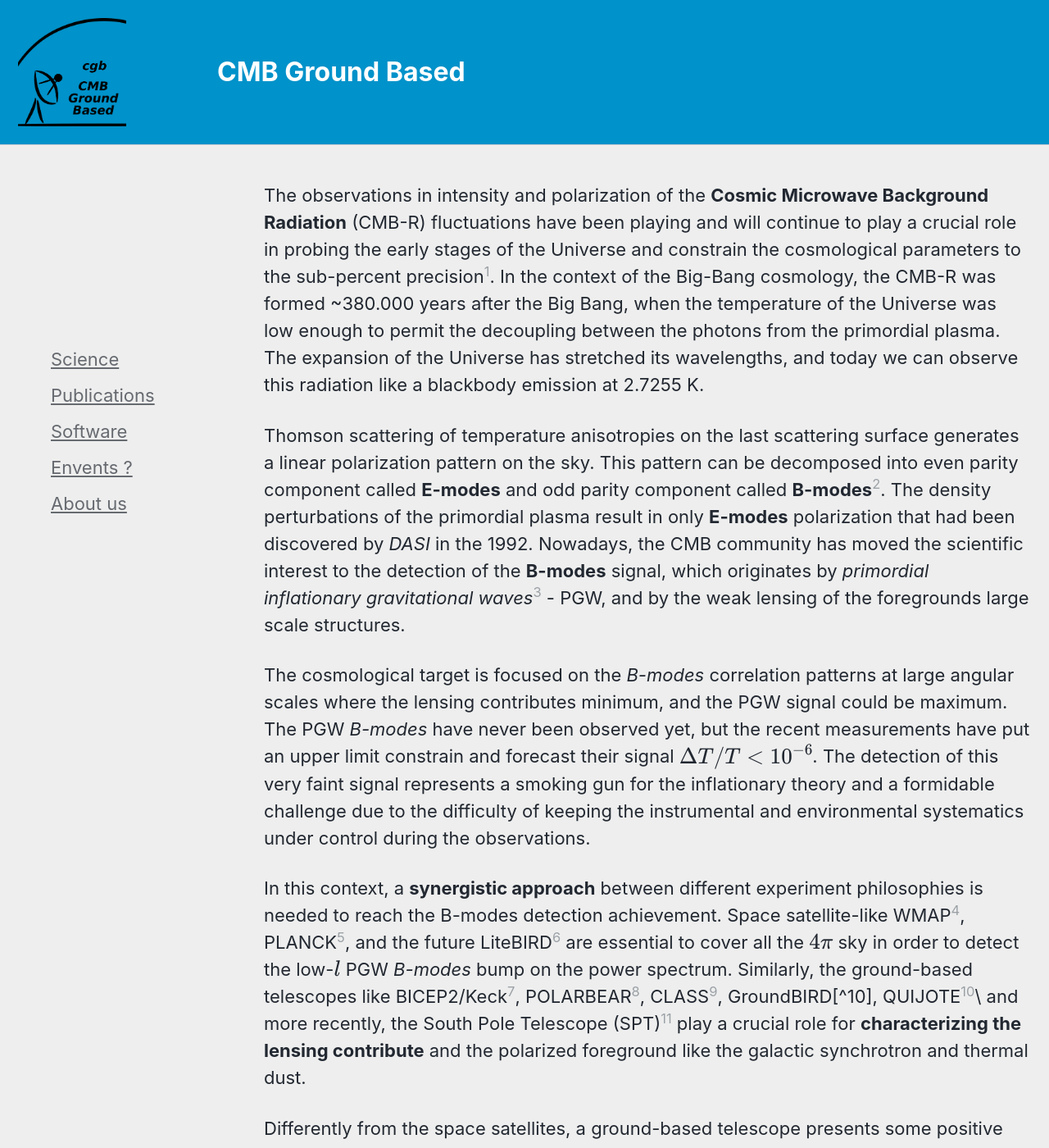
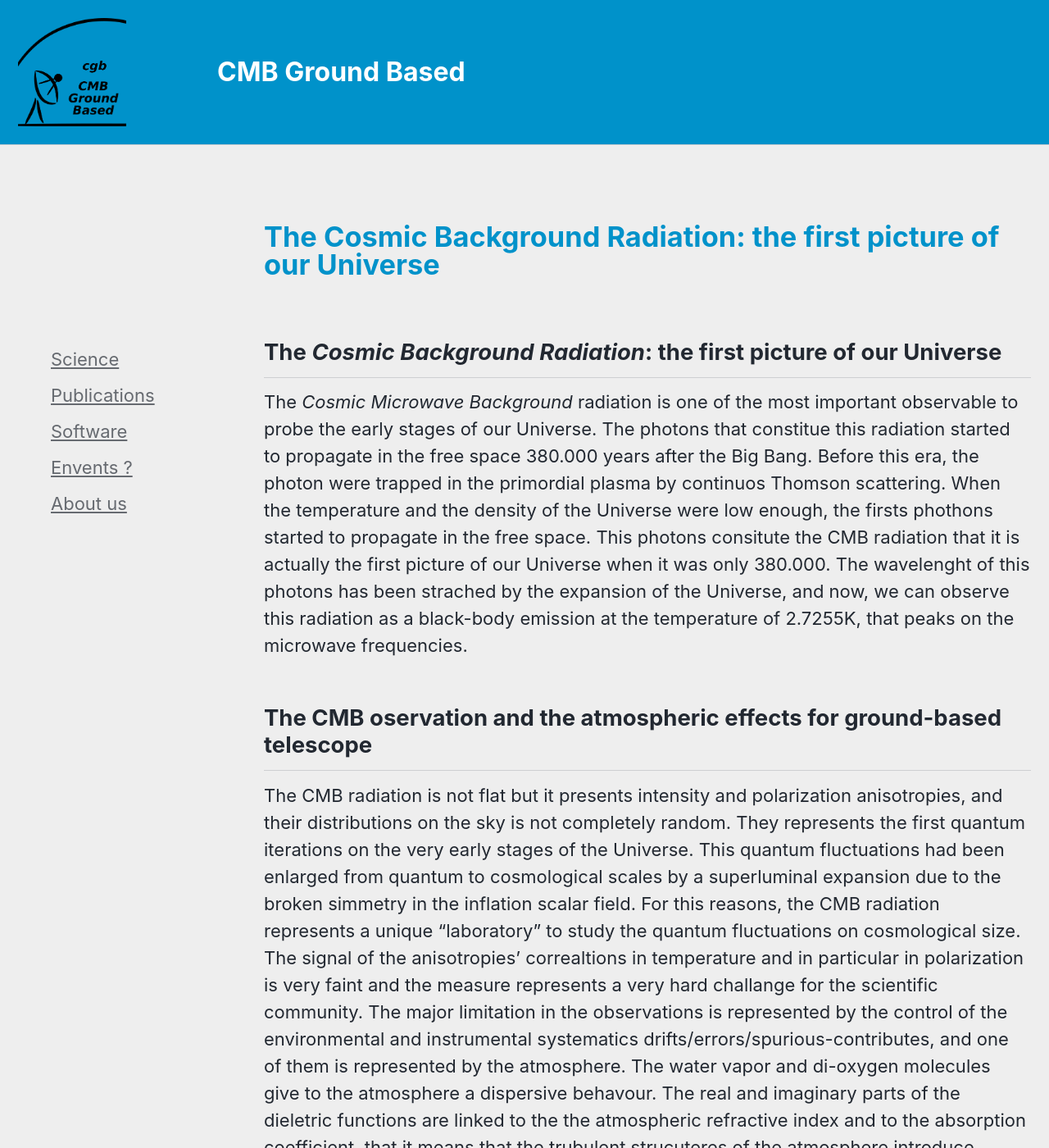
Before and after one commit to cmbgroundbased/cmbgroundbased.github.io, a Jekyll site: the page built from index.md, in a window 1280 px wide and 1400 px high. Shown: the whole window at 82% size. Built offline with Jekyll 4.4.1, drawn with Linux system fonts in a browser that asks for light colours; cached includes are drawn as plain includes; formulas are drawn with MathJax 3; our own code applies the rules of GitHub Pages for plain Markdown files; some of the changed text lies outside the part shown.

Commit message:
Update the index and science

```diff
--- a/Proj.md
+++ b/Proj.md
@@ -1,13 +1,31 @@
 ---
 layout: single
-title:
+title: The Scientific Framework
 author_profile: true
 ---
+<script type="text/javascript"
+        src="https://cdnjs.cloudflare.com/ajax/libs/mathjax/2.7.0/MathJax.js?config=TeX-AMS_CHTML"></script>
 
-Test
+The observations in intensity and polarization of the **Cosmic Microwave Background Radiation** (CMB-R) fluctuations have been playing and will continue to play a crucial role in probing the early stages of the Universe and constrain the cosmological parameters to the sub-percent precision[^1]. In the context of the Big-Bang cosmology, the CMB-R was formed ~380.000 years after the Big Bang, when the temperature of the Universe was low enough to permit the decoupling between the photons from the primordial plasma. The expansion of the Universe has stretched its wavelengths, and today we can observe this radiation like a blackbody emission at 2.7255 K.
 
-- The project was developed by X and Y
-- The main topic: create precise assessment and forecast of the atmospheric noise contribute in the white and correlated noise
-- We created a GitHub Organization with the whole code suite in order to: create the statistical atmospheric picture of the site, create simulation of the telescope observations and finally analyze the generated samples with a Monte Carlo approach.
+Thomson scattering of temperature anisotropies on the last scattering surface generates a linear polarization pattern on the sky. This pattern can be decomposed into even parity component called **E-modes** and odd parity component called **B-modes**[^2]. The density perturbations of the primordial plasma result in only **E-modes** polarization that had been discovered by *DASI* in the 1992. Nowadays, the CMB community has moved the scientific interest to the detection of the **B-modes** signal, which originates by *primordial inflationary gravitational waves*[^3] - PGW, and by the weak lensing of the foregrounds large scale structures.
 
-- The simulation code was written in C++ but python bindings are available. In the next future will be covered also the support for `Julia >= 1.0`
+The cosmological target is focused on the *B-modes* correlation patterns at large angular scales where the lensing contributes minimum, and the PGW signal could be maximum. The PGW *B-modes* have never been observed yet, but the recent measurements have put an upper limit constrain and forecast their signal \\(\Delta T / T < 10^{-6} \\). The detection of this very faint signal represents a smoking gun for the inflationary theory and a formidable challenge due to the difficulty of keeping the instrumental and environmental systematics under control during the observations.
+
+In this context, a **synergistic approach** between different experiment philosophies is needed to reach the B-modes detection achievement. Space satellite-like WMAP[^4], PLANCK[^5], and the future LiteBIRD[^6] are essential to cover all the \\(4\pi\\) sky in order to detect the low-\\(l\\) PGW *B-modes* bump on the power spectrum. Similarly, the ground-based telescopes like BICEP2/Keck[^7], POLARBEAR[^8], CLASS[^9], GroundBIRD[^10], QUIJOTE[^11]\ and more recently, the South Pole Telescope (SPT)[^12] play a crucial role for **characterizing the lensing contribute** and the polarized foreground like the galactic synchrotron and thermal dust.
+
+Differently from the space satellites, a ground-based telescope presents some positive points: it can be improved in time (with a different focal plane), and the mechanical issues can be repaired in loco. The possibility of a continuous update and the accessibility at the telescope site ensure at the instrument a relatively long life (compared to a space satellite). However, a ground-based telescope has to deal with the **spurious atmospheric signal** that is particularly strong at the microwave frequencies.
+
+
+### Bibliography
+[^1]: N.Ahganim, et al., Planck 2018 results: VI cosmological parameters, *arxiv ID: 1807.06209*
+[^2]: Wayne Hu and Martin White, A CMB polarization premier, *New Astronomy 1997*
+[^3]: Alan H. Guth, Inflationary Universe: A possible solution to the horizon and flatness problems, *Physical Review D. 1981*
+[^4]: [GSFC NASA](http://map.gsfc.nasa.gov/)
+[^5]: [Space Science Planck](http://www.esa.int/Science_Exploration/Space_Science/Planck)
+[^6]: [LiteBIRD Satellite: JAXA's new strategic L-class mission for all-sky survays of Cosmic Microwave Background](https://www.spiedigitallibrary.org/conference-proceedings-of-spie/11443/114432F/LiteBIRD-satellite--JAXAs-new-strategic-L-class-mission-for/10.1117/12.2563050.short?SSO=1)
+[^7]: P.A.R. Ade et al., Measurement of gravitational lensing from large-scale B-mode polarization, *The ApJ* 2016
+[^8]: The POLARBEAR Collaboration, A measurement of the cosmic microwave background B-mode polarization power spectrum at sub-degree scales with POLARBEAR, *The ApJ 2014*
+[^9]: ??
+[^11]: J. A. Rubino-Martin, The QUIJOTE CMB experiment, *Highlights of Spanish Astrophysics, 2010*
+[^12]: W. L. K Wu et al, A measurement of the Cosmic Microwave Background Lensing Potential and power spectrum from 500deg2 of SPTpol Temperature and Polarization Data., *The ApJ, 2019*
--- a/index.md
+++ b/index.md
@@ -1,32 +1,15 @@
 ---
 layout: single
 title:
-date: 2021-04-07
+date: 2021-05-13
 author_profile: true
 ---
-<script type="text/javascript"
-        src="https://cdnjs.cloudflare.com/ajax/libs/mathjax/2.7.0/MathJax.js?config=TeX-AMS_CHTML"></script>
 
-The observations in intensity and polarization of the **Cosmic Microwave Background Radiation** (CMB-R) fluctuations have been playing and will continue to play a crucial role in probing the early stages of the Universe and constrain the cosmological parameters to the sub-percent precision[^1]. In the context of the Big-Bang cosmology, the CMB-R was formed ~380.000 years after the Big Bang, when the temperature of the Universe was low enough to permit the decoupling between the photons from the primordial plasma. The expansion of the Universe has stretched its wavelengths, and today we can observe this radiation like a blackbody emission at 2.7255 K.
+## The *Cosmic Background Radiation*: the first picture of our Universe
+The *Cosmic Microwave Background* radiation is one of the most important observable to probe the early stages of our Universe. The photons that constitue this radiation started to propagate in the free space 380.000 years after the Big Bang. Before this era, the photon were trapped in the primordial plasma by continuos Thomson scattering. When the temperature and the density of the Universe were low enough, the firsts phothons started to propagate in the free space. This photons consitute the CMB radiation that it is actually the first picture of our Universe when it was only 380.000. The wavelenght of this photons has been strached by the expansion of the Universe, and now, we can observe this radiation as a black-body emission at the temperature of 2.7255K, that peaks on the microwave frequencies.
 
-Thomson scattering of temperature anisotropies on the last scattering surface generates a linear polarization pattern on the sky. This pattern can be decomposed into even parity component called **E-modes** and odd parity component called **B-modes**[^2]. The density perturbations of the primordial plasma result in only **E-modes** polarization that had been discovered by *DASI* in the 1992. Nowadays, the CMB community has moved the scientific interest to the detection of the **B-modes** signal, which originates by *primordial inflationary gravitational waves*[^3] - PGW, and by the weak lensing of the foregrounds large scale structures.
+## The CMB oservation and the atmospheric effects for ground-based telescope
+The CMB radiation is not flat but it presents intensity and polarization anisotropies, and their distributions on the sky is not completely random. They represents the first quantum iterations on the very early stages of the Universe. This quantum fluctuations had been enlarged from quantum to cosmological scales by a superluminal expansion due to the broken simmetry in the inflation scalar field. For this reasons, the CMB radiation represents a unique "laboratory" to study the quantum fluctuations on cosmological size. The signal of the anisotropies' correaltions in temperature and in particular in polarization is very faint and the measure represents a very hard challange for the scientific community. The major limitation in the observations is represented by the control of the environmental and instrumental systematics drifts/errors/spurious-contributes, and one of them is represented by the atmosphere. The water vapor and di-oxygen molecules give to the atmosphere a dispersive behavour. The real and imaginary parts of the dieletric functions are linked to the the atmospheric refractive index and to the absorption coefficient, that it means that the trubulent strucuteres of the atmosphere introduce spurious correlations in the pointings directions and in the signal.
+Fotunately, the atmospheric emission is largely unpolarized, so its spurious contibute in the polarization measurements is largely mitigated, but a significant component of the total power radiations can be converted in polarized signal due to the instrumental (total power) -> polarization leakage due to small imperfection of the OMTs, Polarizers, adn more in general, by some imperfections that affect the whole radiometic acquisition chain.
 
-The cosmological target is focused on the *B-modes* correlation patterns at large angular scales where the lensing contributes minimum, and the PGW signal could be maximum. The PGW *B-modes* have never been observed yet, but the recent measurements have put an upper limit constrain and forecast their signal \\(\Delta T / T < 10^{-6} \\). The detection of this very faint signal represents a smoking gun for the inflationary theory and a formidable challenge due to the difficulty of keeping the instrumental and environmental systematics under control during the observations.
-
-In this context, a **synergistic approach** between different experiment philosophies is needed to reach the B-modes detection achievement. Space satellite-like WMAP[^4], PLANCK[^5], and the future LiteBIRD[^6] are essential to cover all the \\(4\pi\\) sky in order to detect the low-\\(l\\) PGW *B-modes* bump on the power spectrum. Similarly, the ground-based telescopes like BICEP2/Keck[^7], POLARBEAR[^8], CLASS[^9], GroundBIRD[^10], QUIJOTE[^11]\ and more recently, the South Pole Telescope (SPT)[^12] play a crucial role for **characterizing the lensing contribute** and the polarized foreground like the galactic synchrotron and thermal dust.
-
-Differently from the space satellites, a ground-based telescope presents some positive points: it can be improved in time (with a different focal plane), and the mechanical issues can be repaired in loco. The possibility of a continuous update and the accessibility at the telescope site ensure at the instrument a relatively long life (compared to a space satellite). However, a ground-based telescope has to deal with the **spurious atmospheric signal** that is particularly strong at the microwave frequencies.
-
-
-### Bibliography
-[^1]: N.Ahganim, et al., Planck 2018 results: VI cosmological parameters, *arxiv ID: 1807.06209*
-[^2]: Wayne Hu and Martin White, A CMB polarization premier, *New Astronomy 1997*
-[^3]: Alan H. Guth, Inflationary Universe: A possible solution to the horizon and flatness problems, *Physical Review D. 1981*
-[^4]: [GSFC NASA](http://map.gsfc.nasa.gov/)
-[^5]: [Space Science Planck](http://www.esa.int/Science_Exploration/Space_Science/Planck)
-[^6]: [LiteBIRD Satellite: JAXA's new strategic L-class mission for all-sky survays of Cosmic Microwave Background](https://www.spiedigitallibrary.org/conference-proceedings-of-spie/11443/114432F/LiteBIRD-satellite--JAXAs-new-strategic-L-class-mission-for/10.1117/12.2563050.short?SSO=1)
-[^7]: P.A.R. Ade et al., Measurement of gravitational lensing from large-scale B-mode polarization, *The ApJ* 2016
-[^8]: The POLARBEAR Collaboration, A measurement of the cosmic microwave background B-mode polarization power spectrum at sub-degree scales with POLARBEAR, *The ApJ 2014*
-[^9]: ??
-[^11]: J. A. Rubino-Martin, The QUIJOTE CMB experiment, *Highlights of Spanish Astrophysics, 2010*
-[^12]: W. L. K Wu et al, A measurement of the Cosmic Microwave Background Lensing Potential and power spectrum from 500deg2 of SPTpol Temperature and Polarization Data., *The ApJ, 2019*
+<div style="text-align:center"><img src="/img/only_signal.png" /><img src="/img/mappe_5.png" /></div>
```
Also changed, not shown: img/mappe_5.png (added), img/only_signal.png (added).
